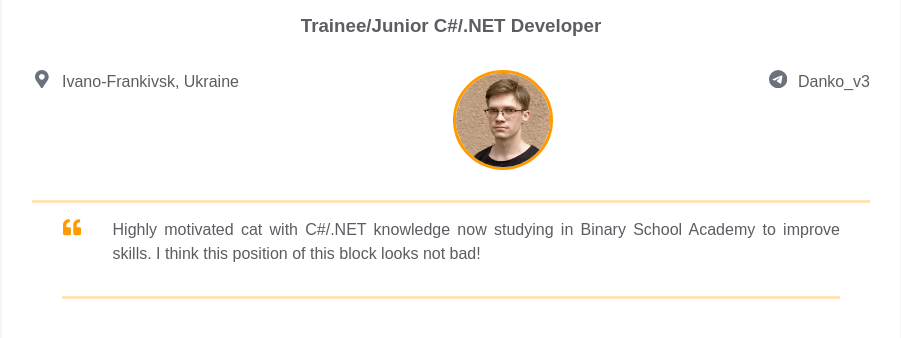
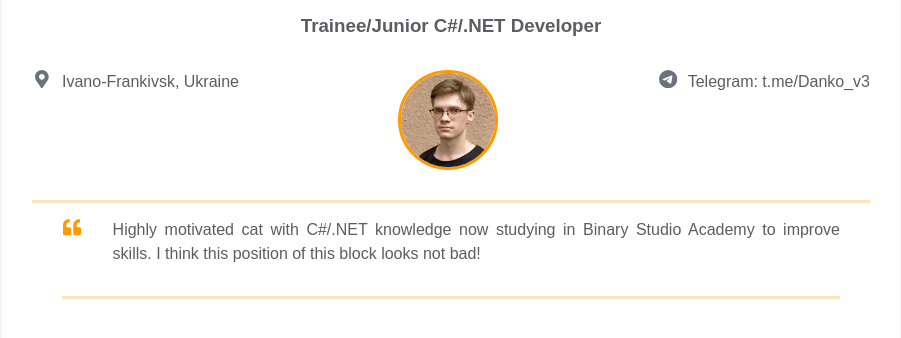
Before and after one commit to DaniilPoiarkov/homepageOLD, a plain HTML site: page index.html in a window 1280 px wide. Shown: the part 132-470 px from the top of the page, without its empty margins (189-1090 px from the left). Drawn offline with Linux system fonts and the light colour scheme.

Commit message:
index.html_contact_info_position_fix

```diff
--- a/index.html
+++ b/index.html
@@ -39,7 +39,7 @@
                                 <path d="M16 8A8 8 0 1 1 0 8a8 8 0 0 1 16 0zM8.287 5.906c-.778.324-2.334.994-4.666 2.01-.378.15-.577.298-.595.442-.03.243.275.339.69.47l.175.055c.408.133.958.288 1.243.294.26.006.549-.1.868-.32 2.179-1.471 3.304-2.214 3.374-2.23.05-.012.12-.026.166.016.047.041.042.12.037.141-.03.129-1.227 1.241-1.846 1.817-.193.18-.33.307-.358.336a8.154 8.154 0 0 1-.188.186c-.38.366-.664.64.015 1.088.327.216.589.393.85.571.284.194.568.387.936.629.093.06.183.125.27.187.331.236.63.448.997.414.214-.02.435-.22.547-.82.265-1.417.786-4.486.906-5.751a1.426 1.426 0 0 0-.013-.315.337.337 0 0 0-.114-.217.526.526 0 0 0-.31-.093c-.3.005-.763.166-2.984 1.09z"/>
                             </svg>
                         </div>
-                        <span>Danko_v3</span>
+                        <span>Telegram: t.me/Danko_v3</span>
                       </a>
                 </div>
               </div>
@@ -54,7 +54,7 @@
                         </path>
                       </svg>
                     </div>
-                    <p class="intro_text">Highly motivated cat with C#/.NET knowledge now studying in Binary School Academy to improve skills. I think this position of this block looks not bad!
+                    <p class="intro_text">Highly motivated cat with C#/.NET knowledge now studying in Binary Studio Academy to improve skills. I think this position of this block looks not bad!
                     </p>
                   </div>
                 </div>
```
